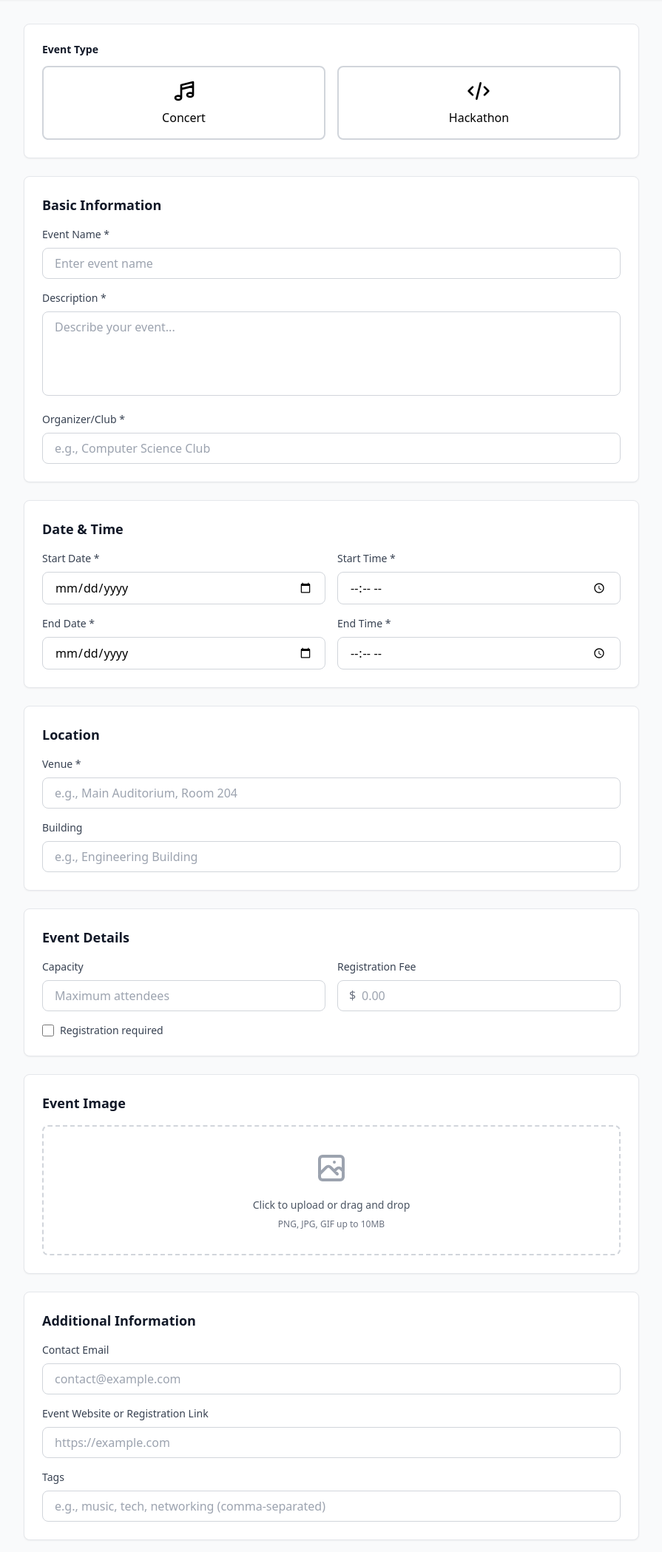
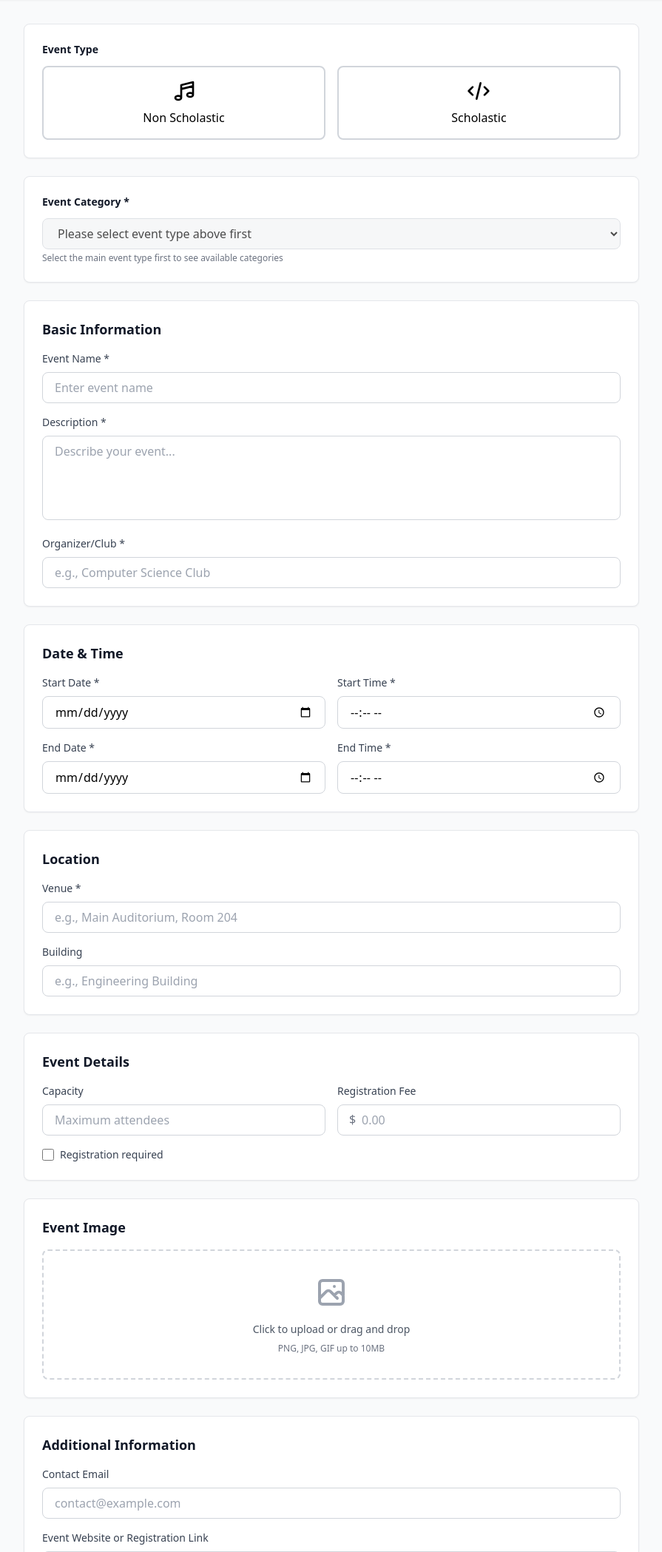
Before and after one commit to Salmanalfariz415/Smart-Campus-Event-Management-System, a Flask app: template app/templates/addEvent.html in a window 1280 px wide. Shown: the part 65-2163 px from the top of the page at 74% size, without its empty margins (192-1087 px from the left). Run offline with Flask 3, Linux system fonts and the light colour scheme; the template is opened without the code that fills it, so the values that code supplies are empty; some libraries are stand-ins or nearby versions.

Commit message:
feat: Add dynamic event categorization and enhanced organizer registration
- Add event type selection (Scholastic/Non-Scholastic) with dynamic sub-categories
- Implement organizer registration with complete form validation and organization details
- Update database schema to support user types and event categorization
- Enhance event cards with type-based styling, badges, and category display
- Add JWT token user type support for role-based functionality
- Improve form validation and user experience across registration flows

Database changes required:
- ALTER TABLE users ADD COLUMN user_type ENUM('user', 'organizer') DEFAULT 'user'
- ALTER TABLE events ADD COLUMN event_type VARCHAR(50), event_category VARCHAR(100)
- CREATE TABLE organizers with organization details and foreign key to users

```diff
--- a/app/dao/auth_dao.py
+++ b/app/dao/auth_dao.py
@@ -101,6 +101,7 @@ def register_organizer(connection, org_data):
     try:
         cursor = connection.cursor()
 
+
         user_id = register_user(
             connection,
             org_data['email'],
--- a/app/dao/event_dao.py
+++ b/app/dao/event_dao.py
@@ -1,10 +1,10 @@
 import mysql.connector
-def submitl(connection,username,desc,org,st_date,end_date,st_time,end_time,venue,building,capacity,fee,reg,img,contact,website,tag):
+def submitl(connection,username,event_type,event_sub_type,desc,org,st_date,end_date,st_time,end_time,venue,building,capacity,fee,reg,img,contact,website,tag):
     cursor = None
     try:
         cursor = connection.cursor()
-        query = "INSERT INTO events (title, description, organizer, start_date, end_date, start_time, end_time, venue, building, capacity, fee, registration_required, image_url, contact_email, website, tags) VALUES (%s, %s, %s, %s, %s, %s, %s, %s, %s, %s, %s, %s, %s, %s, %s, %s)"
-        values=(username,desc,org,st_date,end_date,st_time,end_time,venue,building,capacity,fee,reg,img,contact,website,tag,)
+        query = "INSERT INTO events (title, event_type, event_category, description, organizer, start_date, end_date, start_time, end_time, venue, building, capacity, fee, registration_required, image_url, contact_email, website, tags) VALUES (%s, %s, %s, %s, %s, %s, %s, %s, %s, %s, %s, %s, %s, %s, %s, %s, %s, %s)"
+        values=(username,event_type,event_sub_type,desc,org,st_date,end_date,st_time,end_time,venue,building,capacity,fee,reg,img,contact,website,tag,)
         cursor.execute(query,values)
         connection.commit()
         return cursor.lastrowid
--- a/app/routes/event_routes.py
+++ b/app/routes/event_routes.py
@@ -19,6 +19,8 @@ def submit():
         data = request.get_json()
 
         username = data.get('username')
+        event_type = data.get('event_type')  # scholastic or non-scholastic
+        event_sub_type = data.get('event_sub_type')  # specific category
         description = data.get('description')
         organization = data.get('organization')
         start_date = data.get('start_date')
@@ -38,7 +40,7 @@ def submit():
         connection = get_sql_connection()
 
         event_id = event_dao.submitl(
-            connection, username, description, organization,
+            connection, username, event_type, event_sub_type, description, organization,
             start_date, end_date, start_time, end_time,
             venue, building, capacity, fee, reg,
             img, contact, website, tag
--- a/app/static/js/addevent.js
+++ b/app/static/js/addevent.js
@@ -1,5 +1,11 @@
 // Handle event type selection
 const eventRadios = document.querySelectorAll('input[name="eventType"]');
+
+// Initialize dropdown as disabled
+document.addEventListener('DOMContentLoaded', () => {
+    const dropdown = document.getElementById('eventSubType');
+    dropdown.disabled = true;
+});
 
 eventRadios.forEach(radio => {
     radio.addEventListener('click', (e) => {
@@ -14,11 +20,57 @@ eventRadios.forEach(radio => {
 });
 
 function handleConcertSelection() {
-    console.log("Rock on! 🎸 Concert logic triggered.");
+    console.log("Rock on! 🎸 Non-Scholastic event selected.");
+    populateEventSubTypes('non-scholastic');
 }
 
 function handleHackathonSelection() {
-    console.log("Happy Hacking! 💻 Hackathon logic triggered.");
+    console.log("Happy Hacking! 💻 Scholastic event selected.");
+    populateEventSubTypes('scholastic');
+}
+
+function populateEventSubTypes(type) {
+    const dropdown = document.getElementById('eventSubType');
+    dropdown.innerHTML = ''; // Clear existing options
+
+    const defaultOption = document.createElement('option');
+    defaultOption.value = '';
+    defaultOption.textContent = 'Select event category';
+    dropdown.appendChild(defaultOption);
+
+    let options = [];
+
+    if (type === 'scholastic') {
+        options = [
+            'Academic Conference',
+            'Workshop',
+            'Seminar',
+            'Hackathon',
+            'Competition',
+            'Academic Fair',
+            'Guest Lecture'
+        ];
+    } else if (type === 'non-scholastic') {
+        options = [
+            'Concert',
+            'Cultural Show',
+            'Sports Event',
+            'Festival',
+            'Party',
+            'Art Exhibition',
+            'Community Service'
+        ];
+    }
+
+    options.forEach(option => {
+        const optionElement = document.createElement('option');
+        optionElement.value = option.toLowerCase().replace(/\s+/g, '_');
+        optionElement.textContent = option;
+        dropdown.appendChild(optionElement);
+    });
+
+    // Enable the dropdown
+    dropdown.disabled = false;
 }
 
 // Handle form submission
@@ -26,6 +78,8 @@ document.querySelector('form').addEventListener('submit', async (e) => {
     e.preventDefault();
 
     // Get form values WHEN SUBMITTED (not when page loads)
+    const eventType = document.querySelector('input[name="eventType"]:checked')?.value;
+    const eventSubType = document.getElementById("eventSubType").value;
     const eventName = document.getElementById("eventName").value;
     const eventDesc = document.getElementById("description").value;
     const eventOrg = document.getElementById("organizer").value;
@@ -42,6 +96,17 @@ document.querySelector('form').addEventListener('submit', async (e) => {
     const website = document.getElementById("website").value;
     const tags = document.getElementById("tags").value;
 
+    // Validation
+    if (!eventType) {
+        alert('Please select an event type (Scholastic or Non-Scholastic)');
+        return;
+    }
+
+    if (!eventSubType) {
+        alert('Please select an event category');
+        return;
+    }
+
     console.log('Submitting form data...');
 
     try {
@@ -50,6 +115,8 @@ document.querySelector('form').addEventListener('submit', async (e) => {
             headers: { "Content-Type": "application/json" },
             body: JSON.stringify({
                 username: eventName,
+                event_type: eventType,
+                event_sub_type: eventSubType,
                 description: eventDesc,
                 organization: eventOrg,
                 start_date: startDate,
--- a/app/templates/addEvent.html
+++ b/app/templates/addEvent.html
@@ -34,7 +34,7 @@
                             <svg class="w-8 h-8 mx-auto mb-2" fill="none" stroke="currentColor" viewBox="0 0 24 24">
                                 <path stroke-linecap="round" stroke-linejoin="round" stroke-width="2" d="M9 19V6l12-3v13M9 19c0 1.105-1.343 2-3 2s-3-.895-3-2 1.343-2 3-2 3 .895 3 2zm12-3c0 1.105-1.343 2-3 2s-3-.895-3-2 1.343-2 3-2 3 .895 3 2zM9 10l12-3"></path>
                             </svg>
-                            <span class="font-medium">Concert</span>
+                            <span class="font-medium">Non Scholastic</span>
                         </div>
                         <div class="absolute inset-0 border-2 border-indigo-600 rounded-lg opacity-0 peer-checked:opacity-100"></div>
                     </label>
@@ -45,11 +45,21 @@
                             <svg class="w-8 h-8 mx-auto mb-2" fill="none" stroke="currentColor" viewBox="0 0 24 24">
                                 <path stroke-linecap="round" stroke-linejoin="round" stroke-width="2" d="M10 20l4-16m4 4l4 4-4 4M6 16l-4-4 4-4"></path>
                             </svg>
-                            <span class="font-medium">Hackathon</span>
+                            <span class="font-medium">Scholastic</span>
                         </div>
                         <div class="absolute inset-0 border-2 border-indigo-600 rounded-lg opacity-0 peer-checked:opacity-100"></div>
                     </label>
                 </div>
+            </div>
+
+            <!-- Event Sub-Type -->
+            <div class="bg-white rounded-lg shadow-sm border border-gray-200 p-6">
+                <label for="eventSubType" class="block text-sm font-semibold text-gray-900 mb-3">Event Category *</label>
+                <select id="eventSubType" name="eventSubType" required disabled
+                    class="w-full px-4 py-2 border border-gray-300 rounded-lg focus:ring-2 focus:ring-indigo-500 focus:border-transparent outline-none transition disabled:bg-gray-100 disabled:cursor-not-allowed">
+                    <option value="">Please select event type above first</option>
+                </select>
+                <p class="text-xs text-gray-500 mt-1">Select the main event type first to see available categories</p>
             </div>
 
             <!-- Basic Information -->
```
Also changed, not shown: app/static/js/event.js (+19 -6 lines), app/static/uploads/3cd3cafa-d776-4904-a98b-d0d35b2272bb.png (deleted), app/static/uploads/3d0e0513-1ead-4f7d-b17b-76690350c307.jpg (deleted), app/static/uploads/58229367-45a7-487e-a2fd-f2d9e64bccec.png (deleted), app/static/uploads/75af949f-edfa-412d-8721-292e5d39c880.png (deleted), app/static/uploads/779a8b8e-9712-46a1-a94c-a6202dbdf07f.png (deleted), app/static/uploads/f51be105-4400-4475-9ceb-643114f6d378.png (deleted).
